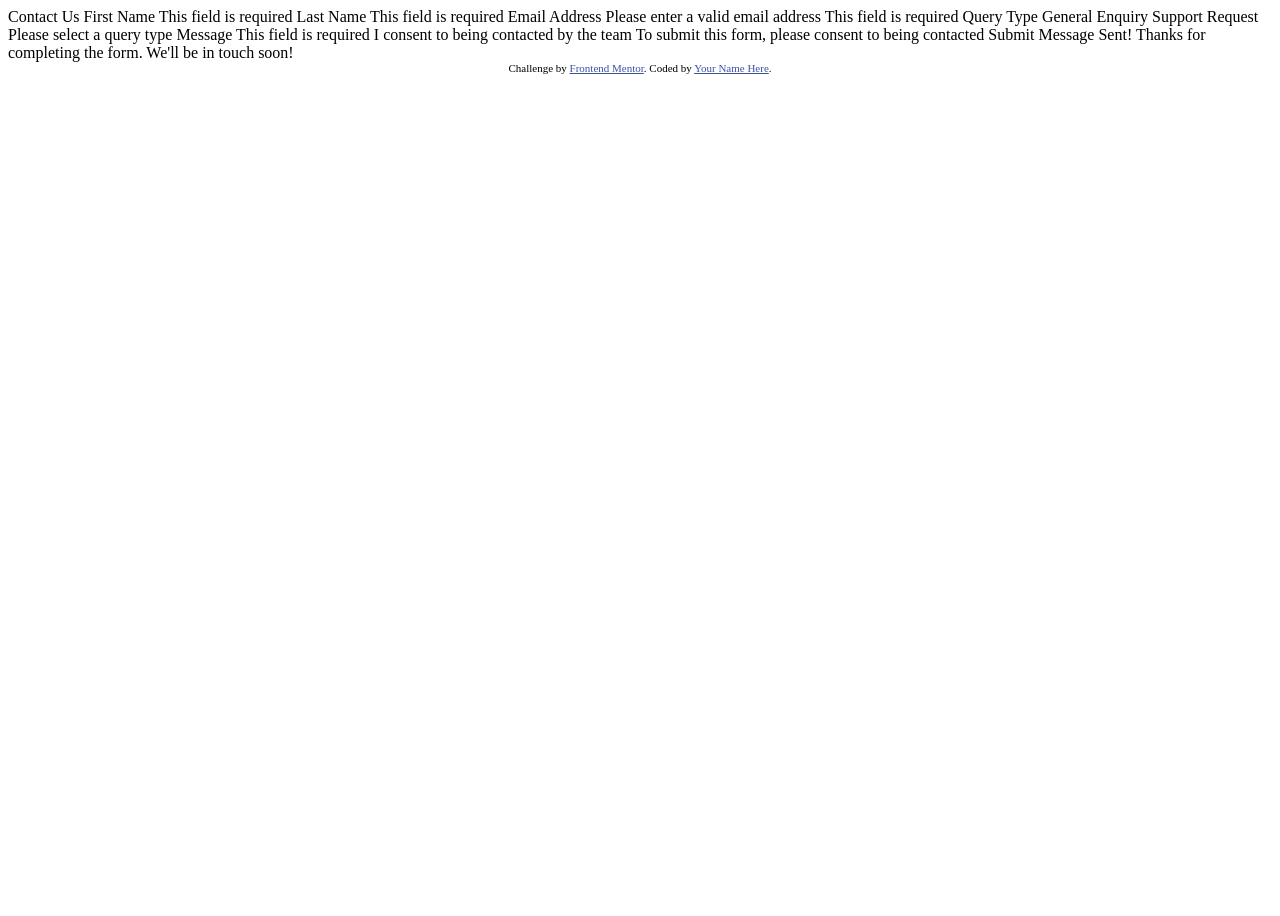
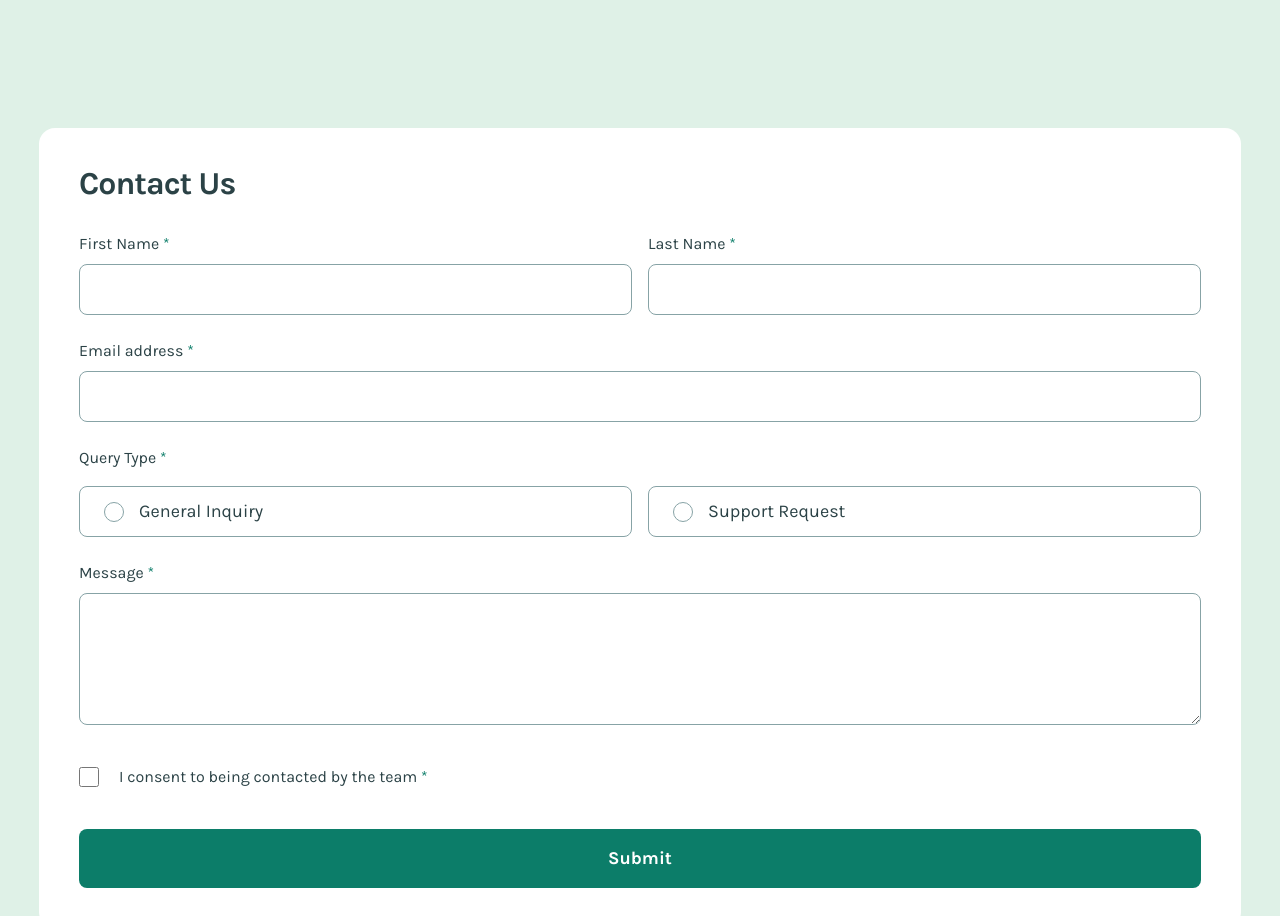
Before and after one commit to gkilasonia/contact-form, a plain HTML site: page index.html in a window 1280 px wide. Shown: the top 916 px of the page. Before the commit the page ends 800 px from the top, so only its background shows below. Drawn offline with Linux system fonts and the light colour scheme.

Commit message:
HTML and CSS done

```diff
--- a/index.html
+++ b/index.html
@@ -1,52 +1,140 @@
 <!DOCTYPE html>
 <html lang="en">
   <head>
-  <meta charset="UTF-8">
-  <meta name="viewport" content="width=device-width, initial-scale=1.0"> <!-- displays site properly based on user's device -->
-
-  <link rel="icon" type="image/png" sizes="32x32" href="./assets/images/favicon-32x32.png">
-
+    <meta charset="UTF-8" />
+    <meta name="viewport" content="width=device-width, initial-scale=1.0" />
+    <link
+      rel="icon"
+      type="image/png"
+      sizes="32x32"
+      href="./assets/images/favicon-32x32.png"
+    />
+    <link rel="stylesheet" href="style.css" />
     <title>Frontend Mentor | Contact form</title>
-
-  <!-- Feel free to remove these styles or customise in your own stylesheet 👍 -->
-  <style>
-    .attribution { font-size: 11px; text-align: center; }
-    .attribution a { color: hsl(228, 45%, 44%); }
-  </style>
   </head>
   <body>
+    <main>
+      <form class="contact-form" action="#" method="post">
+        <h1 class="form-title">Contact Us</h1>
+        <div class="firstname-lastname-inputs-container">
+          <div class="input-container">
+            <label class="label-name" for="firstName"
+              >First Name
+              <span class="span-asterix" aria-hidden="true">*</span></label
+            >
+            <input
+              class="names-and-email-inputs"
+              type="text"
+              id="firstName"
+              name="firstName"
+              autocomplete="given-name"
+              required
+            />
+            <p class="error-msg">This field is required</p>
+          </div>
 
-  Contact Us
+          <div class="input-container">
+            <label class="label-name" for="lastName"
+              >Last Name
+              <span class="span-asterix" aria-hidden="true">*</span></label
+            >
+            <input
+              class="names-and-email-inputs"
+              type="text"
+              id="lastName"
+              name="lastName"
+              autocomplete="family-name"
+              required
+            />
+            <p class="error-msg">This field is required</p>
+          </div>
+        </div>
 
-  First Name
-  This field is required
+        <div class="input-container">
+          <label class="label-name" for="email"
+            >Email address
+            <span class="span-asterix" aria-hidden="true">*</span></label
+          >
+          <input
+            class="names-and-email-inputs"
+            type="email"
+            id="email"
+            name="email"
+            autocomplete="email"
+            required
+          />
+          <p class="error-msg">Please enter a valid email address</p>
+        </div>
 
-  Last Name
-  This field is required
+        <fieldset class="fieldset-query-type">
+          <legend class="query-type">
+            Query Type <span class="span-asterix" aria-hidden="true">*</span>
+          </legend>
+          <div class="query-input-containers-container">
+            <div class="query-input-container">
+              <input
+                class="query-type-inputs"
+                type="radio"
+                id="generalQuery"
+                name="queryType"
+                value="General Enquiry"
+                required
+              />
+              <label class="query-type-labels" for="generalQuery"
+                >General Inquiry</label
+              >
+            </div>
+            <div class="query-input-container">
+              <input
+                class="query-type-inputs"
+                type="radio"
+                id="supportQuery"
+                name="queryType"
+                value="Support Request"
+                required
+              />
+              <label class="query-type-labels" for="supportQuery"
+                >Support Request</label
+              >
+            </div>
+          </div>
+          <p class="error-msg">Please select a query type</p>
+        </fieldset>
 
-  Email Address
-  Please enter a valid email address
-  This field is required
+        <div class="message-textarea-container">
+          <label class="label-name" for="message"
+            >Message
+            <span class="span-asterix" aria-hidden="true">*</span></label
+          >
+          <textarea
+            class="message-textarea"
+            id="message"
+            name="message"
+            rows="8"
+            required
+            aria-describedby="messageHint"
+          ></textarea>
+          <small class="error-msg">This field is required</small>
+        </div>
 
-  Query Type
-  General Enquiry
-  Support Request
-  Please select a query type
-
-  Message
-  This field is required
-
-  I consent to being contacted by the team
+        <div class="checkbox-container">
+          <input
+            class="checkbox"
+            type="checkbox"
+            id="newsletter"
+            name="newsletter"
+            value="subscribe"
+          />
+          <label class="checkbox-label" for="newsletter"
+            >I consent to being contacted by the team
+            <span class="span-asterix" aria-hidden="true">*</span></label
+          >
+          <p class="error-msg">
             To submit this form, please consent to being contacted
-
-  Submit
-
-  Message Sent!
-  Thanks for completing the form. We'll be in touch soon!
-
-  <div class="attribution">
-    Challenge by <a href="https://www.frontendmentor.io?ref=challenge">Frontend Mentor</a>.
-    Coded by <a href="#">Your Name Here</a>.
+          </p>
         </div>
+        <button class="form-submit-button" type="submit">Submit</button>
+      </form>
+    </main>
   </body>
 </html>
--- a/style.css
+++ b/style.css
@@ -0,0 +1,291 @@
+@font-face {
+  font-family: "Karla-bold";
+  src: url("./assets/fonts/static/Karla-Bold.ttf") format("truetype");
+}
+
+@font-face {
+  font-family: "Karla-regular";
+  src: url("./assets/fonts/static/Karla-Regular.ttf") format("truetype");
+}
+
+html {
+  font-size: 62.5%;
+}
+
+:root {
+  /* COLORS */
+  /* PRIMARY */
+  --Green-200: hsl(148, 38%, 91%);
+  --Green-600: hsl(169, 82%, 27%);
+  --Red: hsl(0, 66%, 54%);
+  /* NEUTRAL */
+  --White: hsl(0, 100%, 100%);
+  --Green-900: hsl(187, 24%, 22%);
+  --Grey-500: hsl(186, 15%, 59%);
+  --Grey-900: hsl(187, 24%, 22%);
+  --Blue: hsl(240, 72%, 15%);
+  /* FONTS */
+  --Karla-bold: "Karla-bold", sans-serif;
+  --Karla-regular: "Karla-regular", sans-serif;
+}
+
+* {
+  box-sizing: border-box;
+  margin: 0;
+  padding: 0;
+}
+
+body {
+  font-family: var(--Karla-regular);
+  font-size: 1.6rem;
+  color: var(--Grey-900);
+  background-color: var(--Green-200);
+  min-height: 100dvh;
+  padding: 3.2rem 1.6rem;
+}
+
+main {
+  background-color: var(--White);
+  border-radius: 1.6rem;
+  padding: 2.4rem;
+}
+
+button {
+  font: inherit;
+  border: none;
+  line-height: 1;
+  cursor: pointer;
+}
+
+/* Form starts here */
+
+.contact-form {
+  display: flex;
+  flex-direction: column;
+  gap: 2.4rem;
+}
+
+.form-title {
+  font-family: var(--Karla-bold);
+  line-height: 100%;
+  letter-spacing: -0.1rem;
+  margin-bottom: 0.8rem;
+}
+
+.input-container {
+  display: flex;
+  flex-direction: column;
+  gap: 0.8rem;
+}
+
+.firstname-lastname-inputs-container {
+  display: flex;
+  flex-direction: column;
+  gap: 2.4rem;
+}
+
+.label-name {
+  line-height: 150%;
+}
+
+.span-asterix {
+  color: var(--Green-600);
+}
+
+.names-and-email-inputs,
+.query-input-container {
+  padding: 1.2rem 2.4rem;
+  height: 5.1rem;
+  border: 0.1rem solid var(--Grey-500);
+  border-radius: 0.8rem;
+  font-size: 1.8rem;
+  color: var(--Grey-900);
+  cursor: pointer;
+}
+
+.fieldset-query-type {
+  border: none;
+}
+
+.query-type {
+  line-height: 150%;
+  margin-bottom: 1.6rem;
+}
+
+.query-input-containers-container {
+  display: flex;
+  flex-direction: column;
+  gap: 1.6rem;
+}
+
+.query-input-container {
+  display: flex;
+  align-items: center;
+  gap: 1.5rem;
+}
+
+input[type="radio"] {
+  width: 2rem;
+  height: 2rem;
+  appearance: none;
+  border: 0.1rem solid var(--Grey-500);
+  border-radius: 50%;
+  cursor: pointer;
+}
+
+input[type="radio"]:checked {
+  border: none;
+  background-image: url(./assets/images/icon-radio-selected.svg);
+}
+
+.query-type-labels {
+  line-height: 150%;
+  cursor: pointer;
+}
+
+.message-textarea-container {
+  display: flex;
+  flex-direction: column;
+  gap: 0.8rem;
+  margin-bottom: 1.6rem;
+}
+
+.message-textarea {
+  font-size: 1.8rem;
+  line-height: 1.489;
+  padding: 1.2rem 2.4rem;
+  border: 0.1rem solid var(--Grey-500);
+  border-radius: 0.8rem;
+}
+
+.checkbox-container {
+  display: flex;
+  gap: 2rem;
+  align-items: center;
+  margin-bottom: 1.6rem;
+}
+
+.checkbox {
+  width: 2rem;
+  height: 2rem;
+  border: 1px solid var(--Grey-500);
+}
+
+input[type="checkbox"]:checked {
+  appearance: none;
+  background-image: url(./assets/images/icon-checkbox-check.svg);
+}
+
+.checkbox-label {
+  line-height: 150%;
+}
+
+.form-submit-button {
+  padding: 1.6rem 11.55rem;
+  background: var(--Green-600);
+  font-family: var(--Karla-bold);
+  outline: 0.1rem solid transparent;
+  border-radius: 0.8rem;
+  font-size: 1.8rem;
+  line-height: 150%;
+  color: var(--White);
+}
+
+/* ERROR MESSAGE */
+
+.error-msg {
+  display: none;
+  line-height: 150%;
+  color: var(--Red);
+}
+
+/* input:invalid {
+  border-color: var(--Red);
+}
+
+input:not(:focus):invalid + .error-msg {
+  display: block;
+} */
+
+input:user-invalid {
+  border-color: var(--Red);
+}
+
+input:user-invalid + .error-msg {
+  display: block;
+}
+
+/* HOVER/FOCUS/ACTIVE STATE */
+
+.names-and-email-inputs:hover,
+.query-input-container:hover,
+.message-textarea:hover {
+  border: 0.1rem solid var(--Green-600);
+}
+
+.form-submit-button:hover {
+  border: 0.1rem solid var(--Blue);
+  background-color: var(--Green-900);
+}
+
+.names-and-email-inputs:focus {
+  outline: none;
+  border: 0.1rem solid var(--Green-600);
+}
+
+.query-type-inputs:focus {
+  outline: none;
+  border: 0.1rem solid var(--Green-600);
+  background-color: var(--Green-200);
+}
+
+.message-textarea:focus {
+  outline: none;
+  border: 0.1rem solid var(--Green-600);
+}
+
+.checkbox:focus {
+  outline: none;
+  border: 0.1rem solid var(--Green-600);
+}
+
+.form-submit-button:focus {
+  border: 0.1rem solid var(--Blue);
+  background-color: var(--Green-900);
+}
+
+@media screen and (min-width: 768px) {
+  body {
+    padding: 12.8rem 3.9rem;
+  }
+
+  main {
+    padding: 4rem;
+  }
+
+  .firstname-lastname-inputs-container {
+    display: grid;
+    grid-template-columns: 1fr 1fr;
+    gap: 1.6rem;
+  }
+
+  .query-input-containers-container {
+    display: grid;
+    grid-template-columns: 1fr 1fr;
+    gap: 1.6rem;
+  }
+
+  textarea {
+    height: 7.334em;
+  }
+}
+
+@media screen and (min-width: 1440px) {
+  body {
+    padding: 12.8rem 35.2rem;
+  }
+
+  textarea {
+    height: 5.8335em;
+  }
+}
```
Lines whose indentation alone changed are shown as unchanged.
